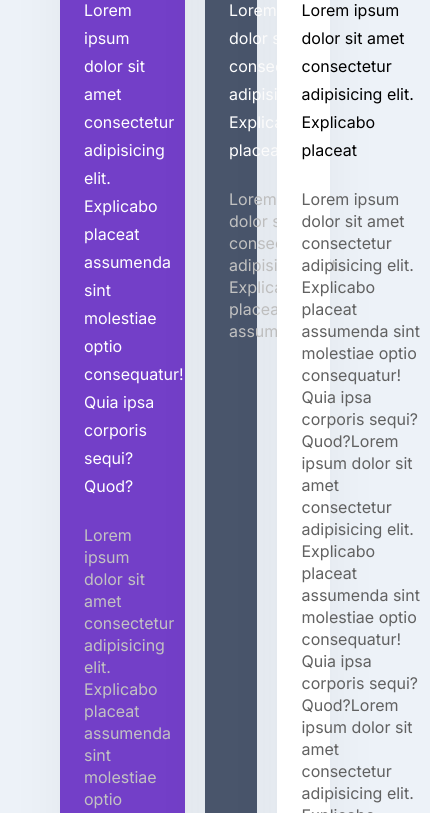
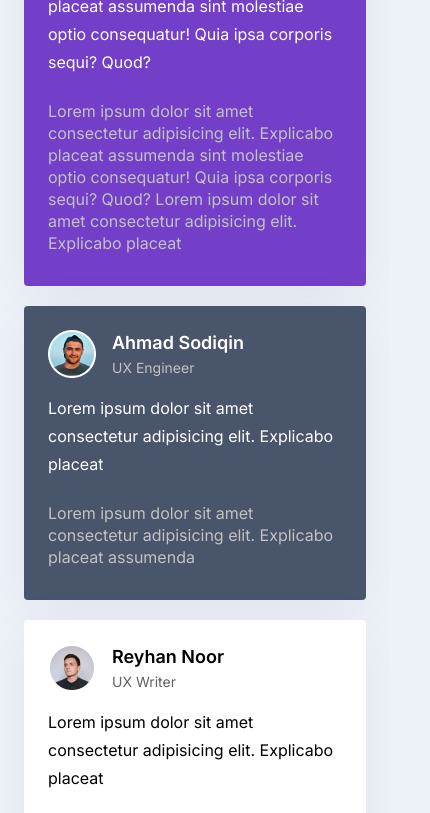
Before and after one commit to fasfashan/StudyJamReactJs-Week2, a plain HTML site: page index.html in a window 390 px wide. Shown: the part 152-965 px from the top of the page, 430 px wide, since content can reach past the window. Drawn offline with Linux system fonts and the light colour scheme.

Commit message:
add responsive grid

```diff
--- a/css/index.css
+++ b/css/index.css
@@ -119,3 +119,33 @@ main {
   border-radius: 4px;
   box-shadow: 0px 10px 56px rgba(0, 0, 0, 0.05);
 }
+@media only screen and (max-width: 992px) {
+  .card-one {
+    grid-column: 1 / 9;
+  }
+  .card-two {
+    grid-column: 9 / 13;
+  }
+  .card-three {
+    grid-column: 1 / 9;
+    grid-row: unset;
+  }
+  .card-four {
+    grid-column: 9 / 13;
+  }
+  .card-five {
+    grid-column: 1/13;
+  }
+}
+@media only screen and (max-width: 700px) {
+  .card-one,
+  .card-two,
+  .card-three,
+  .card-four,
+  .card-five {
+    grid-column: 1 / 13;
+  }
+  .container {
+    margin: 0 24px;
+  }
+}
```
